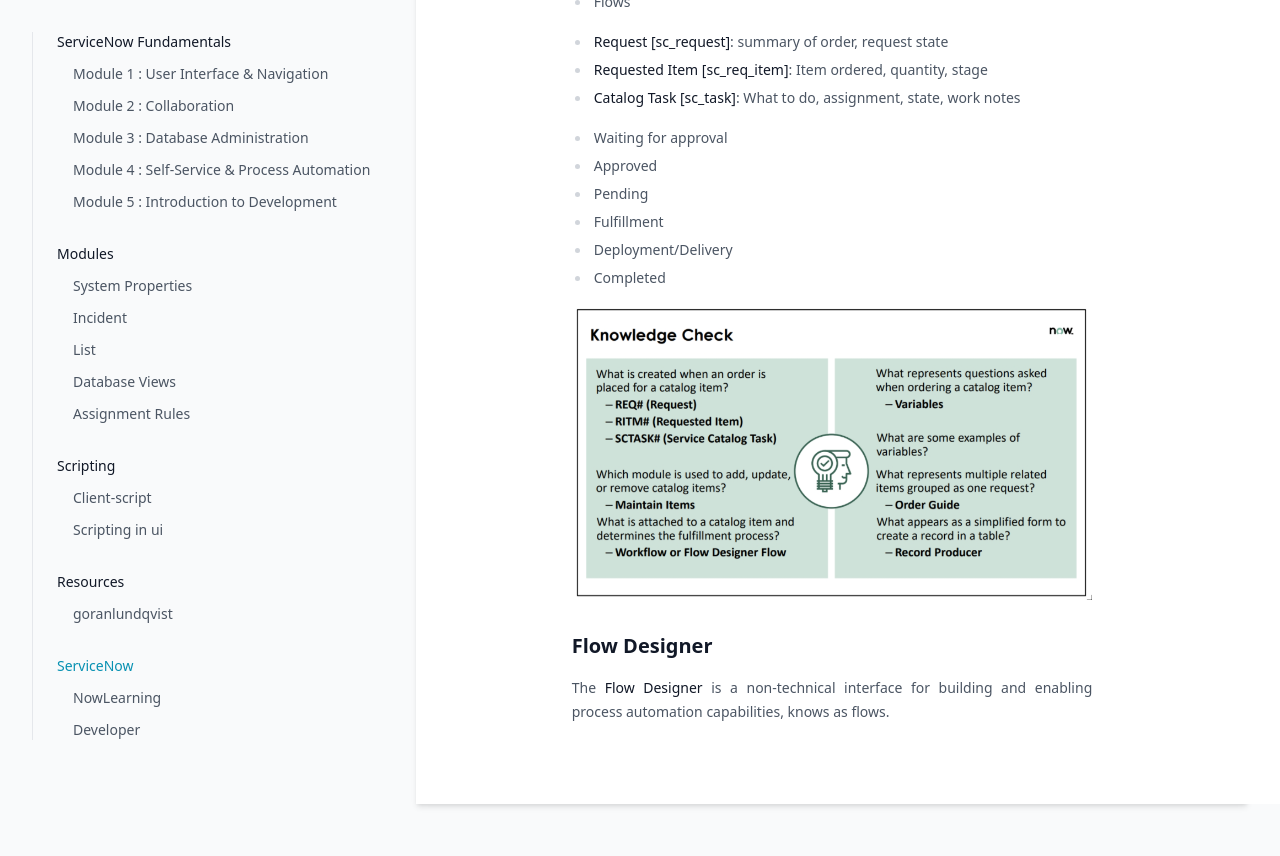
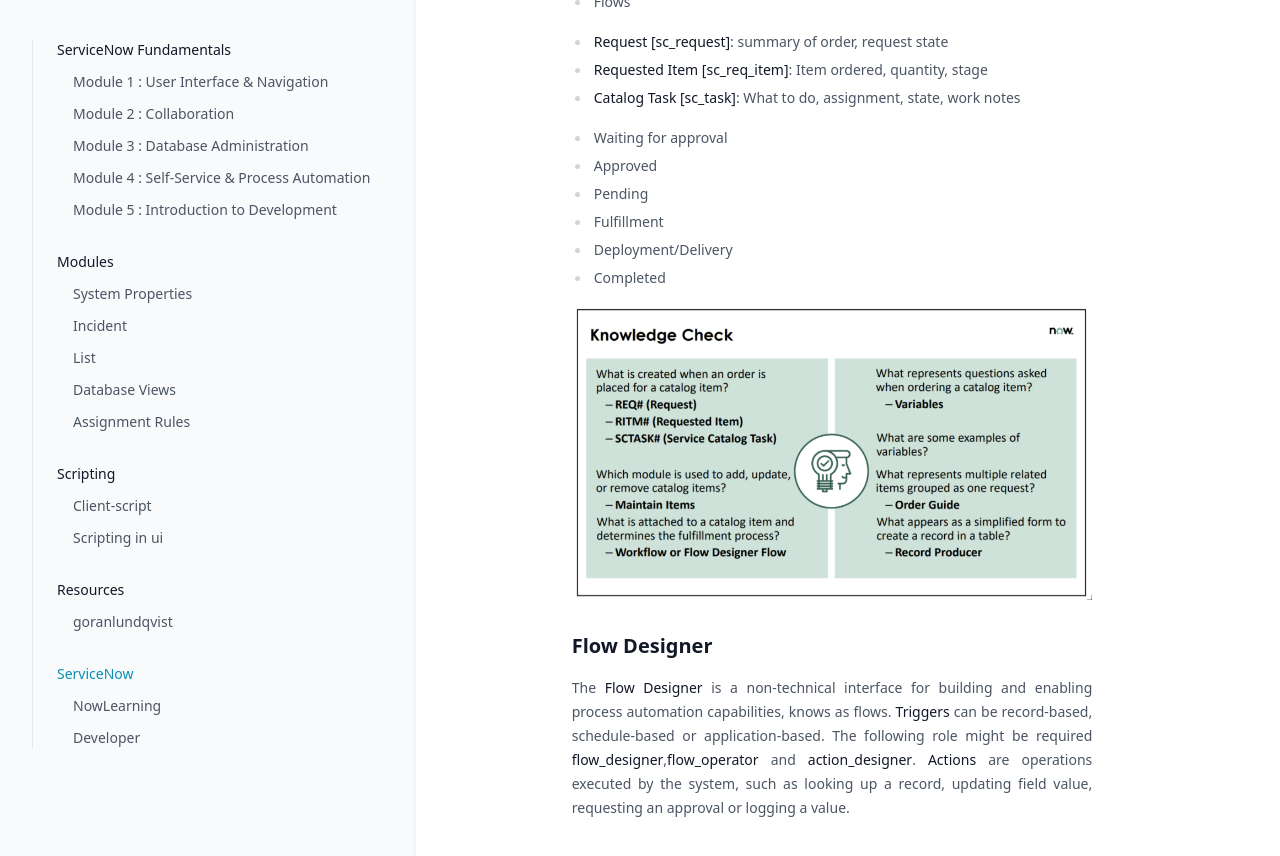
Before and after one commit to greglejeune/ebook, a Jekyll site: the page built from _servicenow/2021-11-01-snf-module4.md, in a window 1280 px wide and 900 px high, scrolled down 1887 px. Shown: the top 856 px of the window. Built offline with Jekyll 4.4.1, drawn with Linux system fonts in a browser that asks for light colours.

Commit message:
Update 2021-11-01-snf-module4.md

```diff
--- a/_servicenow/2021-11-01-snf-module4.md
+++ b/_servicenow/2021-11-01-snf-module4.md
@@ -95,5 +95,5 @@ category: snf
 <h2>Flow Designer</h2>
 
 <p style="text-align: justify;">
-    The <strong>Flow Designer</strong> is a non-technical interface for building and enabling process automation capabilities, knows as flows.
+    The <strong>Flow Designer</strong> is a non-technical interface for building and enabling process automation capabilities, knows as flows. <strong>Triggers</strong> can be record-based, schedule-based or application-based. The following role might be required <strong>flow_designer</strong>,<strong>flow_operator</strong> and <strong>action_designer</strong>. <strong>Actions</strong> are operations executed by the system, such as looking up a record, updating field value, requesting an approval or logging a value.
 </p>
```
